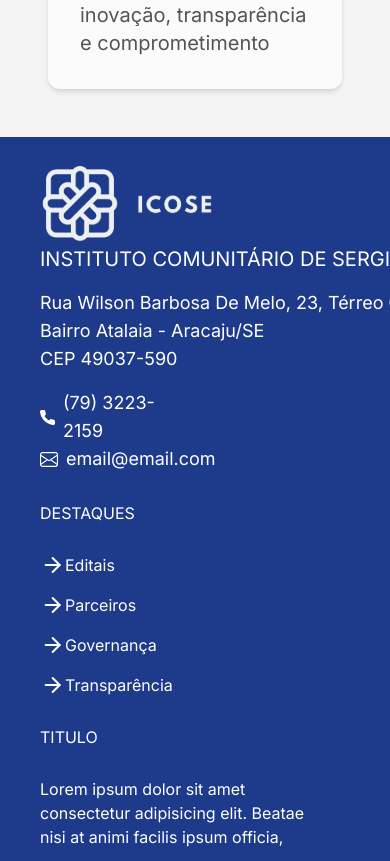
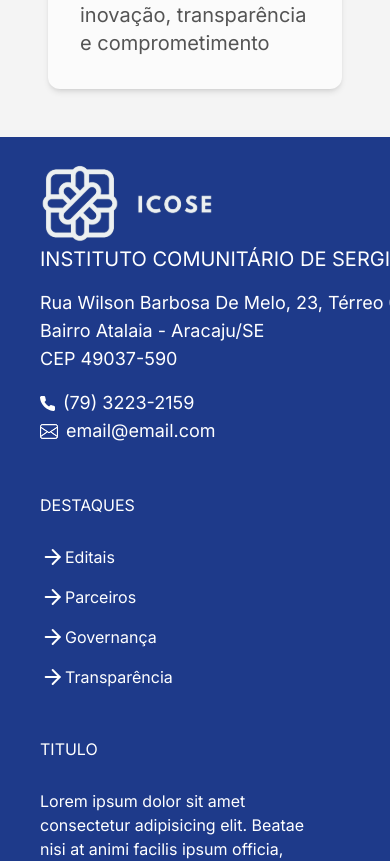
Before and after one commit to softeam-org/icose-web, a React (Vite) app: page / in a window 390 px wide. Shown: the part 960-1821 px from the top of the page. Built offline with nearby package versions, Linux system fonts and the light colour scheme.

Commit message:
Responsividade no footer, está em construção ainda

```diff
--- a/src/components/Footer.jsx
+++ b/src/components/Footer.jsx
@@ -8,8 +8,8 @@ import arrow from "../assets/arrow-right.svg"
 function Footer() {
   return (
     <footer className="bg-standard-blue">
-      <div className="flex mx-10 mb-10 xl:mx-32 flex-col xl:flex-row">
-        <div className="font-inter text-white w-2/5">
+      <div className="flex md:flex-wrap mx-10 mb-10 justify-between xl:mx-32 flex-col md:flex-row xl:flex-nowrap gap-5">
+        <div className="font-inter text-white w-96">
           <div className="flex mt-7 gap-4">
             <img src={logoImage} alt="Logo Icose" className="h-20 xl:h-16"/>
             <img src={logoName} alt="nome Icose"/>
```
